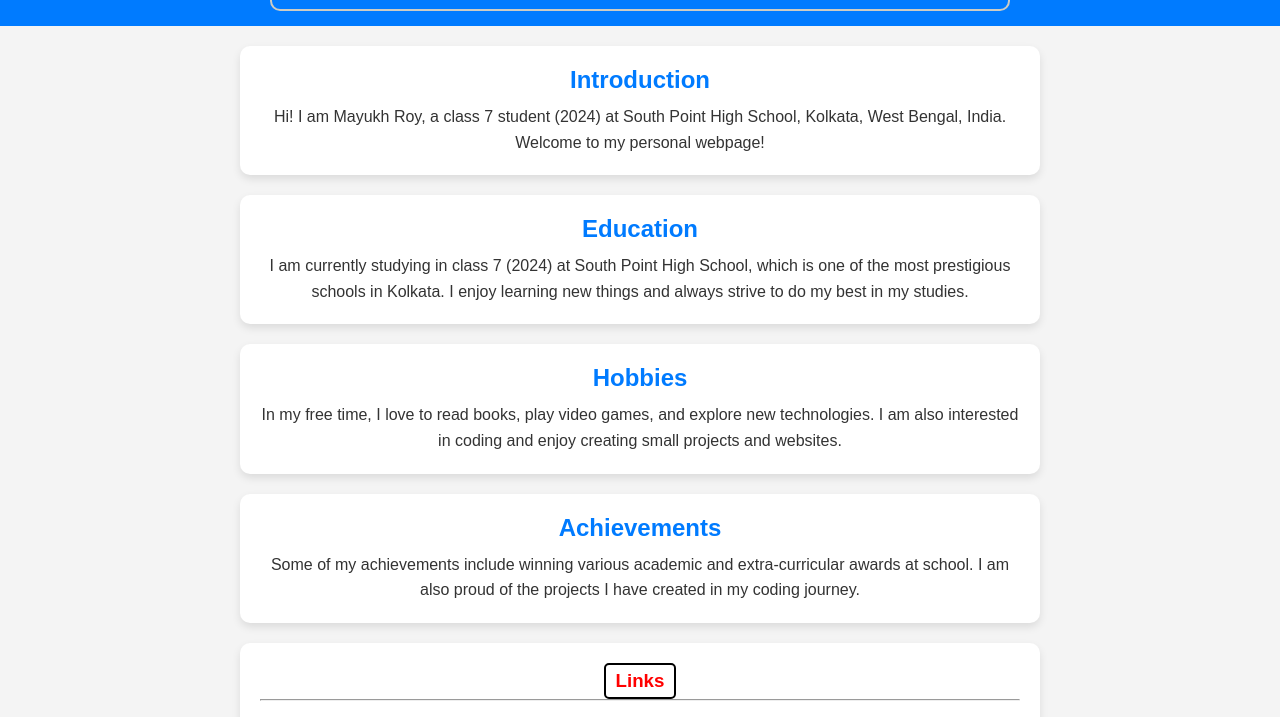
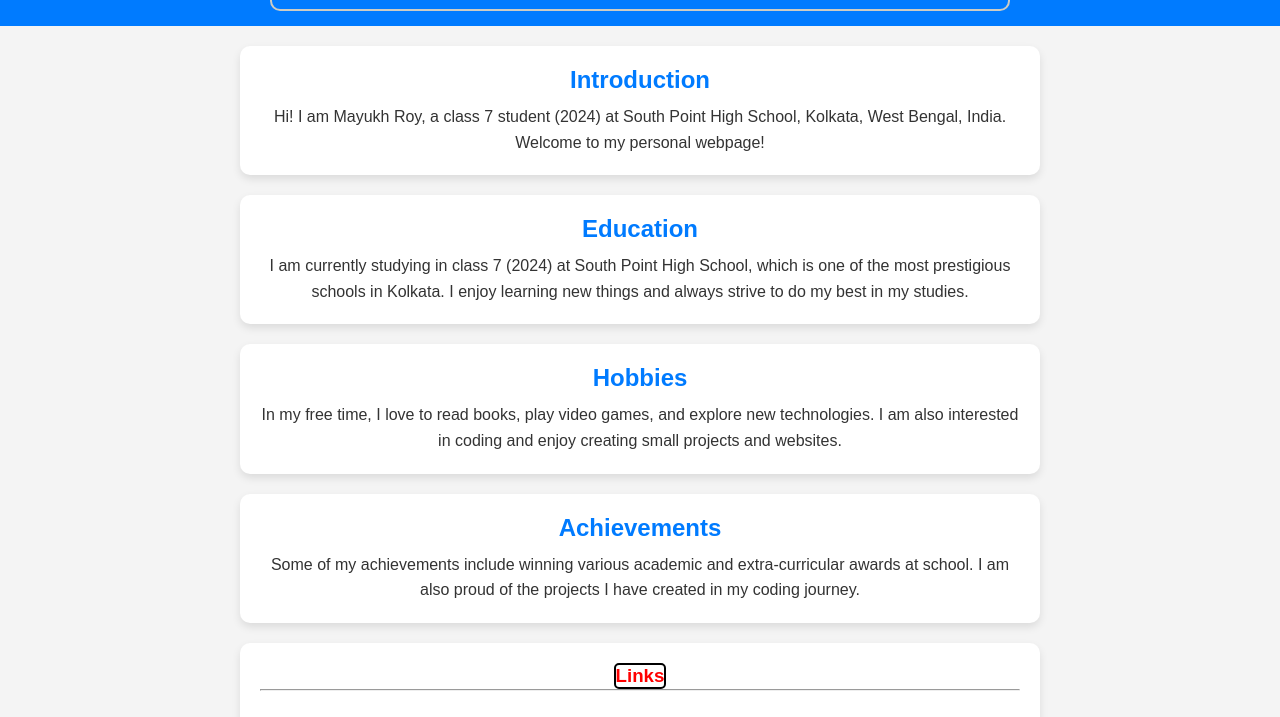
Before and after one commit to edit-bossz/My-First-Website, a plain HTML site: page index.html in a window 1280 px wide. Shown: the part 65-782 px from the top of the page. Drawn offline with Linux system fonts and the light colour scheme.

Commit message:
Update index.html

```diff
--- a/index.html
+++ b/index.html
@@ -80,7 +80,6 @@
         .link-section h3 {
             display: inline-block;
             color: #ff0000;
-            padding: 5px 10px;
             border: 2px solid black;
             border-radius: 5px;
         }
```
